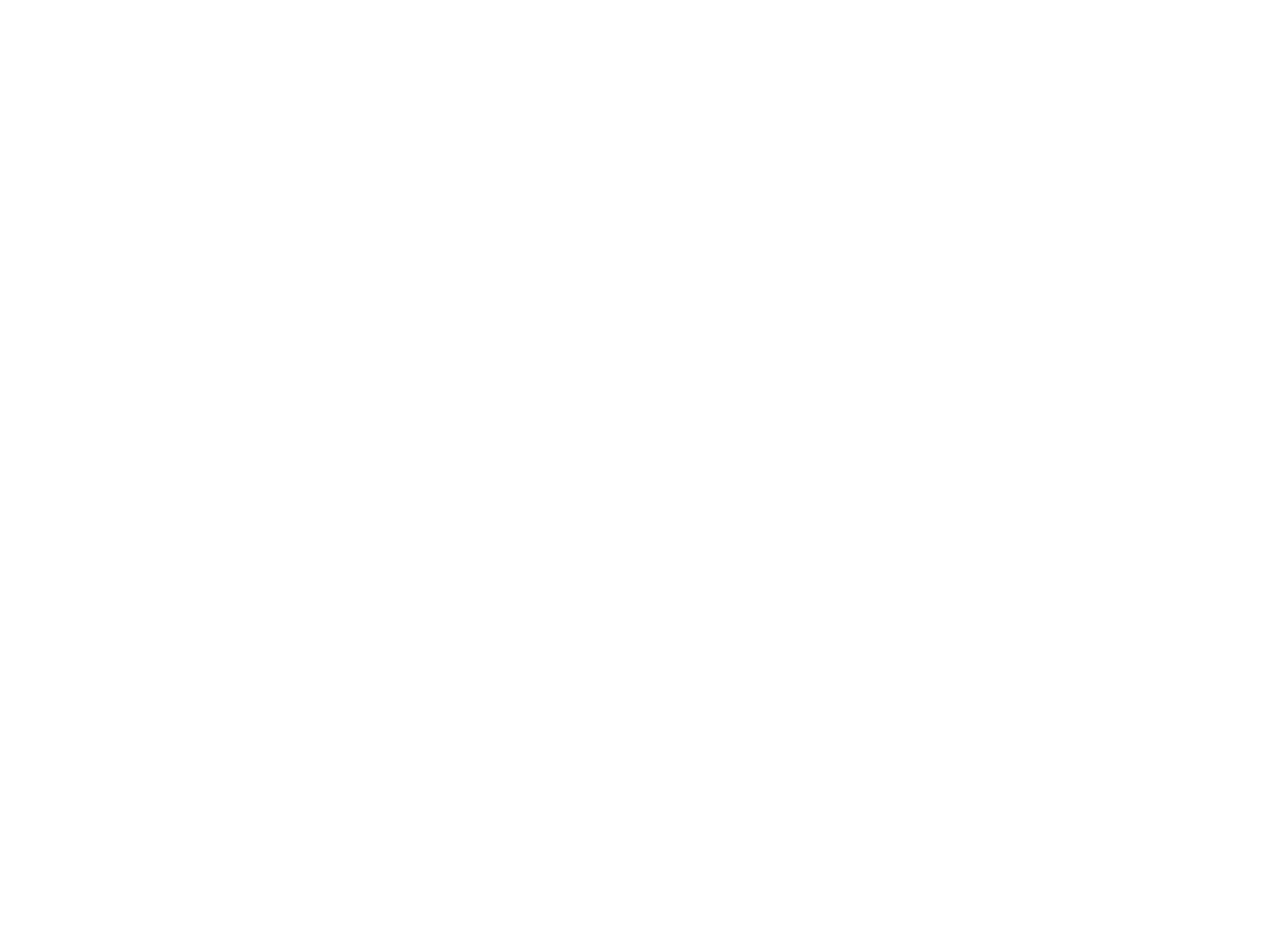
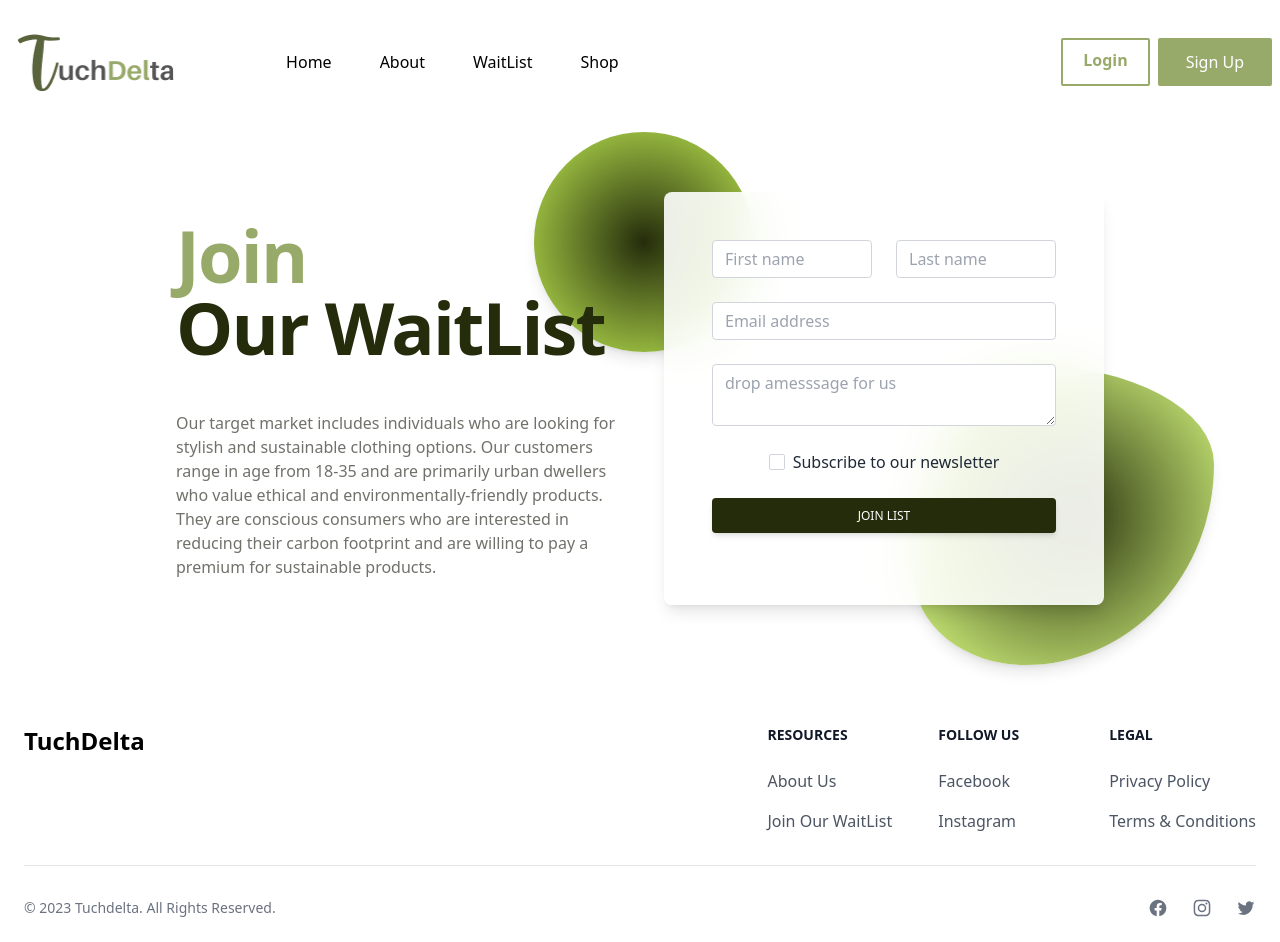
Before and after one commit to Emilance/TuchDelta, a React (Vite) app: page /contact in a window 1280 px wide. Before the commit this address had no page. Before the commit the page ends 800 px from the top, so only its background shows below. Built offline with nearby package versions, Linux system fonts and the light colour scheme.

Commit message:
waitlist page added

```diff
--- a/src/App.css
+++ b/src/App.css
@@ -1,4 +1,52 @@
+.app {
+  width: 100vw;
+  height: 100%;
+  overflow-x: hidden;
+}
+
 html, body {
-  width: 100%;
-  height: 100%;
+  margin: 0;
+  padding: 0;
 }
+
+.background-radial-gradient {
+  background-color: hsl(218, 41%, 15%);
+  background-image: radial-gradient(
+    650px circle at 0% 0%,
+    hsl(218, 41%, 35%) 15%,
+    hsl(218, 41%, 30%) 35%,
+    hsl(218, 41%, 20%) 75%,
+    hsl(218, 41%, 19%) 80%,
+    transparent 100%
+  ),
+  radial-gradient(
+    1250px circle at 100% 100%,
+    hsl(218, 41%, 45%) 15%,
+    hsl(218, 41%, 30%) 35%,
+    hsl(218, 41%, 20%) 75%,
+    hsl(218, 41%, 19%) 80%,
+    transparent 100%
+  );
+}
+
+#radius-shape-1 {
+  height: 220px;
+  width: 220px;
+  top: -60px;
+  left: -130px;
+  background: radial-gradient(#242c0b, #c1ec53);
+  overflow: hidden;
+}
+#radius-shape-2 {
+  border-radius: 38% 62% 63% 37% / 70% 33% 67% 30%;
+  bottom: -60px;
+  right: -110px;
+  width: 300px;
+  height: 300px;
+  background: radial-gradient(#242c0b, #dcff83);
+  overflow: hidden;
+}
+.bg-glass {
+  background-color: hsla(0, 0%, 100%, 0.9);
+  backdrop-filter: saturate(200%) blur(25px);
+}
--- a/src/App.jsx
+++ b/src/App.jsx
@@ -5,16 +5,18 @@ import Login from './Pages/Login'
 import Homepage from './Pages/HomePage'
 import { Route, Routes } from 'react-router-dom'
 import AboutPage from './Pages/AboutPage'
+import ContactPage from './Pages/ContactPage'
 
 function App() {
   const [count, setCount] = useState(0)
 
   return (
-    <div className="">
+    <div className="app ">
         <Routes>
               <Route path='/' element={<Homepage/> } />
               <Route path='/login' element={<Login/>} />
               <Route path='/about' element={<AboutPage/>} />
+              <Route path='/contact' element={<ContactPage/>} />
         </Routes>
     </div>
   )
--- /dev/null
+++ b/src/Pages/ContactPage.jsx
@@ -0,0 +1,17 @@
+import ContactForm from "../components/ContactComponents/ContactForm";
+import Footer from "../components/Footer";
+import Header from "../components/Header";
+
+
+
+const ContactPage = () => {
+    return (
+        <>
+        <Header/>
+          <ContactForm/>
+          <Footer/>
+        </>
+     );
+}
+
+export default ContactPage;
--- a/src/Pages/Login.jsx
+++ b/src/Pages/Login.jsx
@@ -1,4 +1,5 @@
 import { useState } from "react";
+import Footer from "../components/Footer";
 
 
 
@@ -16,6 +17,8 @@ const Login = () => {
         setSignUp(!signUp)
     }
     return (
+
+    <>
         <div className="h-[100%] bg-gradient-to-tl from-[#5A643C] to-[#98aa6a45] w-full  px-4">
 
             <div className=" h-full flex flex-col items-center justify-center">
@@ -65,6 +68,7 @@ const Login = () => {
                             <button role="button" className="focus:ring-2 focus:ring-offset-2 focus:ring-[#5a643c] text-sm font-semibold leading-none text-white focus:outline-none bg-[#5A643C] border rounded hover:bg-[#5a643ca6] py-4 w-full">Create my account</button>
                         </div>
                 </div>
+
           }
 
 
@@ -140,6 +144,8 @@ const Login = () => {
 
             </div>
         </div>
+        <Footer/>
+    </>
      );
 }
 
--- /dev/null
+++ b/src/components/ContactComponents/ContactForm.jsx
@@ -0,0 +1,47 @@
+
+const ContactForm = () => {
+    return (
+        <div  className="px-6  py-12  mt-24 lg:py-24 md:px-12 text-center lg:text-left">
+        <div  className="container mx-auto xl:px-32 text-gray-800">
+          <div  className="grid lg:grid-cols-2 gap-12 flex items-center">
+            <div  className="mt-12 lg:mt-0" style={{zIndex: "10"}}>
+              <h1  className="text-5xl md:text-6xl xl:text-7xl font-bold tracking-tight mb-12" style={{ color:"#98AA6A"}}>Join <br /><span style={{ color:" #242c0b"}}>Our WaitList</span></h1>
+              <p  className="opacity-70" style={{color:"#34362d"}}>
+              Our target market includes individuals who are looking for stylish and sustainable clothing
+              options. Our customers range in age from 18-35 and are primarily urban dwellers who value ethical and environmentally-friendly products. They are conscious consumers who are interested in reducing
+              their carbon footprint and are willing to pay a premium for sustainable products.
+              </p>
+            </div>
+            <div  className="mb-12 lg:mb-0 relative">
+              <div id="radius-shape-1"  className="absolute rounded-full shadow-lg"></div>
+              <div id="radius-shape-2"  className="absolute shadow-lg"></div>
+              <div  className="block rounded-lg shadow-lg bg-glass px-6 py-12 md:px-12">
+                <form>
+                  <div  className="grid md:grid-cols-2 md:gap-6">
+                    <div  className="mb-6">
+                      <input type="text"  className="form-control block w-full px-3 py-1.5 text-base font-normal text-gray-700 bg-white bg-clip-padding border border-solid border-gray-300 rounded transition ease-in-out m-0 focus:text-gray-700 focus:bg-white focus:border-blue-600 focus:outline-none" placeholder="First name"/>
+                    </div>
+                    <div  className="mb-6">
+                      <input type="text"  className="form-control block w-full px-3 py-1.5 text-base font-normal text-gray-700 bg-white bg-clip-padding border border-solid border-gray-300 rounded transition ease-in-out m-0 focus:text-gray-700 focus:bg-white focus:border-blue-600 focus:outline-none" placeholder="Last name"/>
+                    </div>
+                  </div>
+                  <input type="email"  className="form-control block w-full px-3 py-1.5 mb-6 text-base font-normal text-gray-700 bg-white bg-clip-padding border border-solid border-gray-300 rounded transition ease-in-out m-0 focus:text-gray-700 focus:bg-white focus:border-blue-600 focus:outline-none" placeholder="Email address"/>
+                  <textarea   className="form-control block w-full px-3 py-1.5 mb-6 text-base font-normal text-gray-700 bg-white bg-clip-padding border border-solid border-gray-300 rounded transition ease-in-out m-0 focus:text-gray-700 focus:bg-white focus:border-blue-600 focus:outline-none" placeholder="drop amesssage for us"></textarea>
+                  <div  className="form-check flex justify-center mb-6">
+                    <input  className="form-check-input appearance-none h-4 w-4 border border-gray-300 rounded-sm bg-white checked:bg-[#242c0b] checked:border-[#242c0b] focus:outline-none transition duration-200 mt-1 align-top bg-no-repeat bg-center bg-contain float-left mr-2 cursor-pointer" type="checkbox" value="" id="flexCheckChecked" />
+                    <label  className="form-check-label inline-block text-gray-800"   htmlFor="flexCheckChecked">
+                      Subscribe to our newsletter
+                    </label>
+                  </div>
+                  <button type="button" data-mdb-ripple="true" data-mdb-ripple-color="light"  className="inline-block px-6 py-2.5 mb-6 w-full bg-[#242c0b] text-white font-medium text-xs leading-tight uppercase rounded shadow-md hover:bg-[#556623] hover:shadow-lg focus:bg-blue-700 focus:shadow-lg focus:outline-none focus:ring-0 active:bg-[#242c0b] active:shadow-lg transition duration-150 ease-in-out">JOIN LIST</button>
+
+                </form>
+              </div>
+            </div>
+          </div>
+        </div>
+      </div>
+     );
+}
+
+export default ContactForm;
--- a/src/components/Footer.jsx
+++ b/src/components/Footer.jsx
@@ -17,11 +17,12 @@ const Footer = () => {
                 <h2 className="mb-6 text-sm font-semibold text-gray-900 uppercase dark:text-white">Resources</h2>
                 <ul className="text-gray-600 dark:text-gray-400">
                     <li className="mb-4">
-                        <Link to="/aboutUs" className="hover:underline">About Us</Link>
+                        <Link to="/about" className="hover:underline">About Us</Link>
                     </li>
                     <li>
-                        <Link to="/shop" className="hover:underline">Shop</Link>
+                        <Link to="/contact" className="hover:underline">Join Our WaitList</Link>
                     </li>
+
                 </ul>
             </div>
             <div>
--- a/src/components/Header.jsx
+++ b/src/components/Header.jsx
@@ -8,7 +8,7 @@ const Header = () => {
     return (
         <>
         <header
-         className="absolute bg-transparent left-0 top-0 z-50 w-full"
+         className=" bg-transparent absolute left-0 top-0 px-2 z-50 w-full"
       >
                 <div  className="container mx-auto">
                 <div  className="relative -mx-4 flex items-center justify-between">
@@ -62,10 +62,10 @@ const Header = () => {
                             <li>
 
                                 <Link
-                                    to="#"
+                                    to="/contact"
                                     className="text-dark hover:text-primary flex py-2 text-base font-medium lg:ml-12 lg:inline-flex"
                                 >
-                                    Contact
+                                    WaitList
                                 </Link>
                                 </li>
                             <li>
@@ -82,7 +82,7 @@ const Header = () => {
                         {/* Mobile Nav */}
                        {showNav &&
                         <nav
-                        className="absolute lg:hidden right-4 top-full w-full max-w-[250px] rounded-lg bg-white py-5 px-6 shadow transition-all lg:static lg:block lg:w-full lg:max-w-full lg:shadow-none"
+                        className="absolute lg:hidden right-4 top-full w-full  max-w-[250px] rounded-lg bg-white py-5 px-6 shadow transition-all lg:static lg:block lg:w-full lg:max-w-full lg:shadow-none"
                         >
                         <ul  className="block ">
                             <li>
@@ -104,10 +104,10 @@ const Header = () => {
                             <li>
 
                                 <Link
-                                    to="#"
+                                    to="/contact"
                                     className="text-dark hover:text-primary flex py-2 text-base font-medium lg:ml-12 lg:inline-flex"
                                 >
-                                    Contact
+                                    WaitList
                                 </Link>
                                 </li>
                             <li>
```
Also changed, not shown: src/index.css (line endings or trailing spaces).
